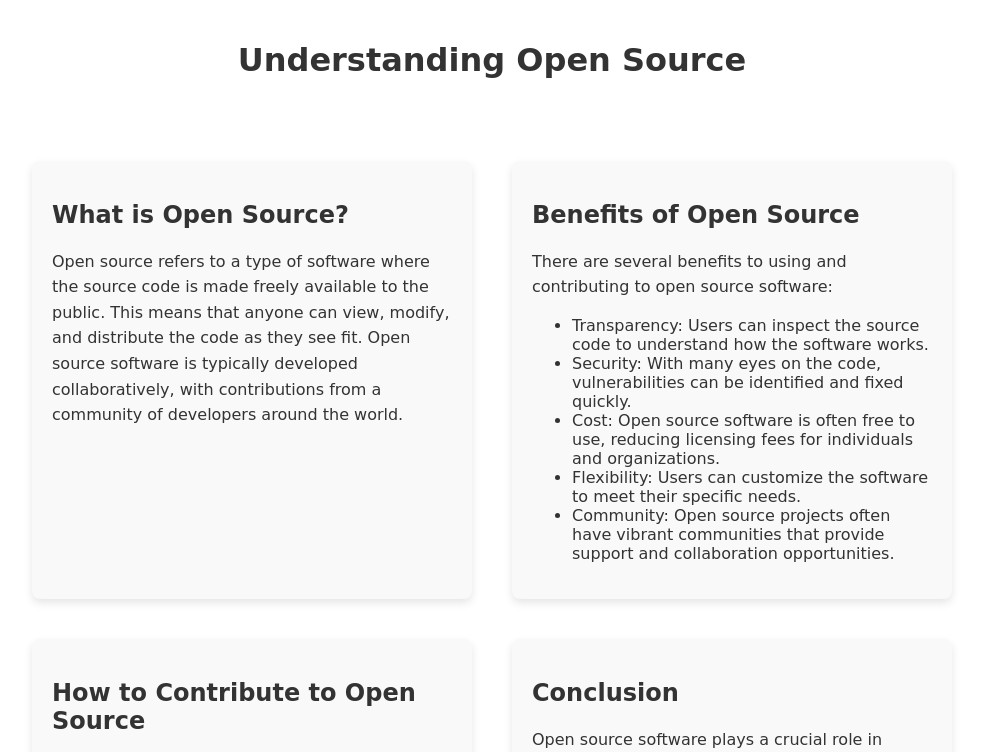
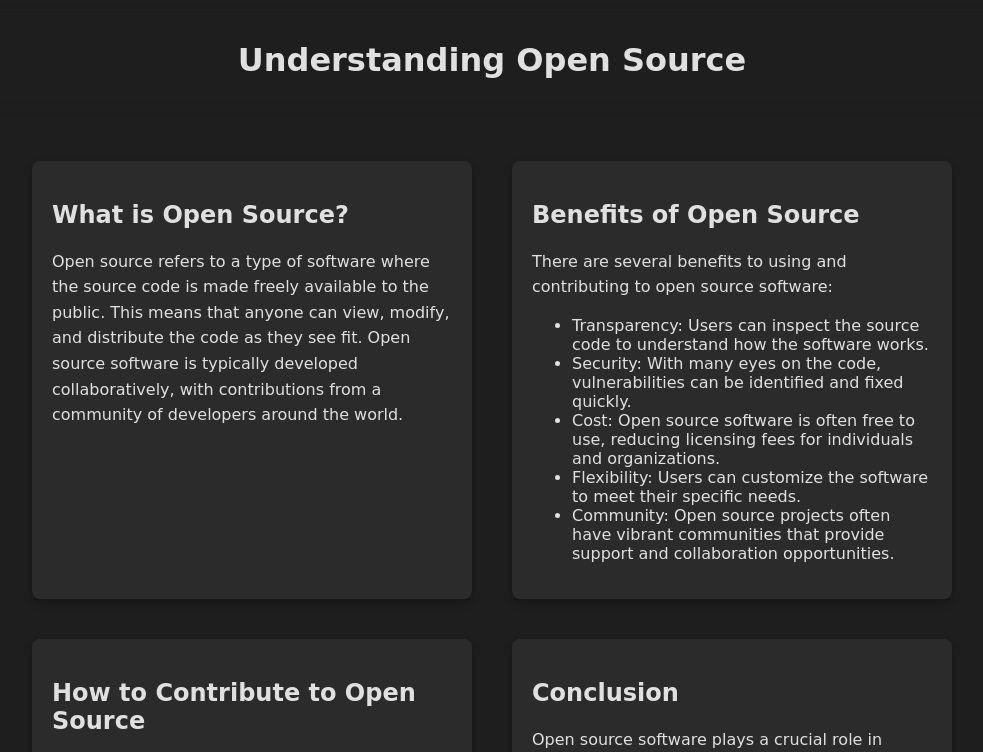
Before and after one commit to PRATIKK0709/UnderstandingOpenSource, a plain HTML site: page index.html in a window 1280 px wide. Shown: the top 752 px of the page, without its empty margins (148-1131 px from the left). Drawn offline with Linux system fonts and the light colour scheme; a web font is replaced by a local one.

Commit message:
Update index.html

```diff
--- a/index.html
+++ b/index.html
@@ -12,13 +12,13 @@
             font-family: 'Raleway Dots', cursive;
             margin: 0;
             padding: 0;
-            background-color: #fff; /* White background */
-            color: #333;
+            background-color: #1e1e1e; /* Dark background */
+            color: #e0e0e0; /* Light text color */
         }
 
         header {
-            background-color: rgba(255, 255, 255, 0.5); /* Semi-transparent white for frosted glass effect */
-            color: #333;
+            background-color: rgba(30, 30, 30, 0.8); /* Semi-transparent dark background for header */
+            color: #e0e0e0;
             padding: 20px;
             text-align: center;
             backdrop-filter: blur(10px); /* Apply blur for frosted glass effect */
@@ -32,20 +32,24 @@
         }
 
         .card {
-            background-color: #f9f9f9;
+            background-color: #2b2b2b; /* Dark card background */
             border-radius: 8px;
-            box-shadow: 0 4px 8px rgba(0, 0, 0, 0.1);
+            box-shadow: 0 4px 8px rgba(0, 0, 0, 0.3);
             margin: 20px;
             padding: 20px;
             max-width: 400px;
         }
 
         h2 {
-            color: #333;
+            color: #e0e0e0; /* Light heading color */
         }
 
         p {
             line-height: 1.6;
+        }
+
+        ul, ol {
+            color: #e0e0e0; /* Light text color for lists */
         }
     </style>
 </head>
```
